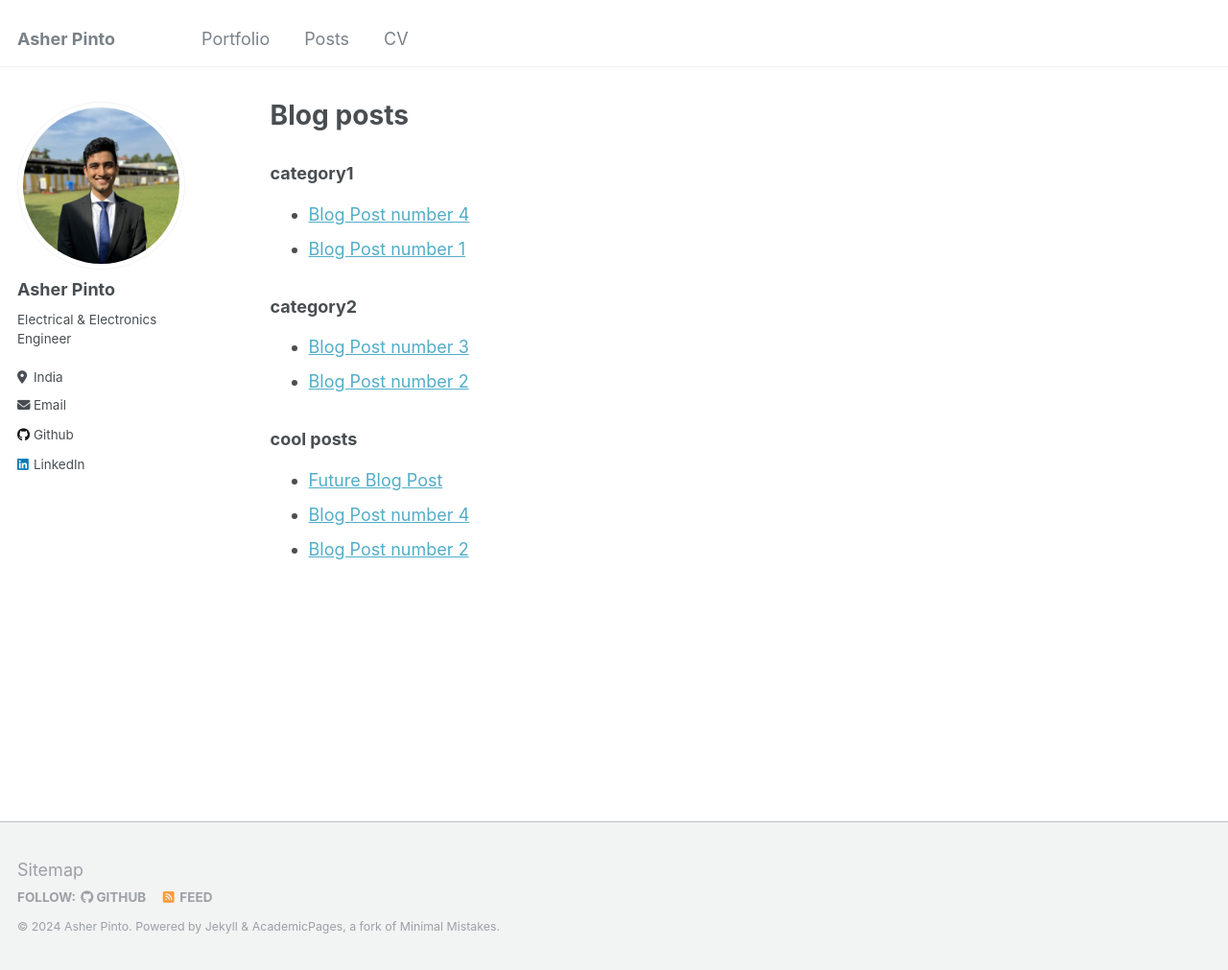
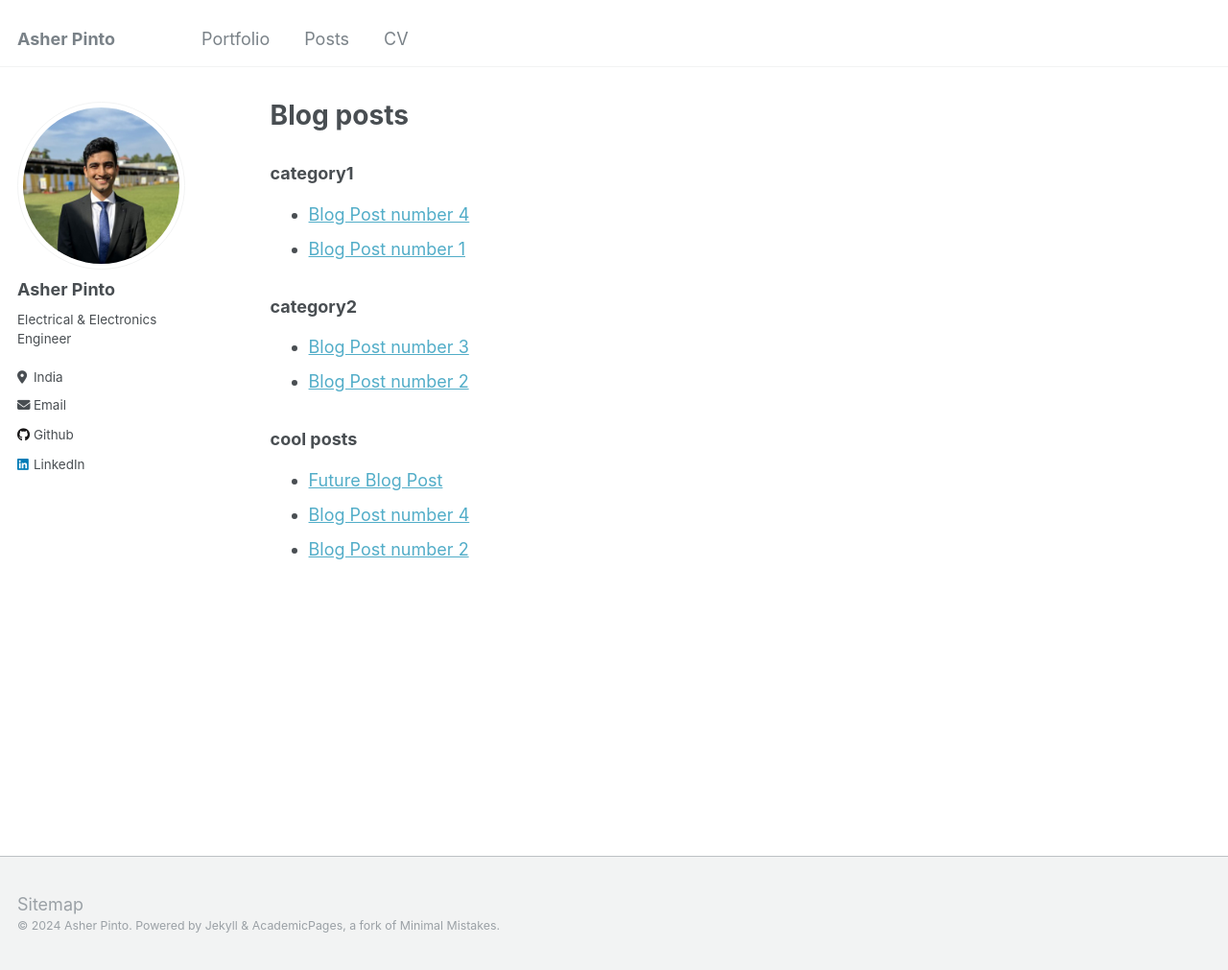
Before and after one commit to antoash/antoash.github.io, a Jekyll site: the page built from _pages/blog-posts.html, in a window 1280 px wide and 1011 px high. Shown: the whole window at 96% size. Built offline with Jekyll 4.4.1, drawn with Linux system fonts in a browser that asks for light colours.

Commit message:
Updated footer

```diff
--- a/_config.yml
+++ b/_config.yml
@@ -78,7 +78,7 @@ author:
 teaser                   :  # filename of teaser fallback teaser image placed in /images/, .e.g. "500x300.png"
 breadcrumbs              : false # true, false (default)
 words_per_minute         : 160
-future                   : true
+future                   : false
 read_more                : "disabled" # if enabled, adds "Read more" links to excerpts
 talkmap_link             : false #change to true to add link to talkmap on talks page
 comments:
--- a/_includes/footer.html
+++ b/_includes/footer.html
@@ -1,22 +1,3 @@
 {% include base_path %}
 
-{% if site.author.github or site.author.bitbucket or site.atom_feed.hide != true %}
-<div class="page__footer-follow">
-  <ul class="social-icons">
-    {% if site.data.ui-text[site.locale].follow_label %}
-      <li><strong>{{ site.data.ui-text[site.locale].follow_label }}</strong></li>
-    {% endif %}
-    {% if site.author.github %}
-      <li><a href="http://github.com/{{ site.author.github }}"><i class="fab fa-github" aria-hidden="true"></i> GitHub</a></li>
-    {% endif %}
-    {% if site.author.bitbucket %}
-      <li><a href="http://bitbucket.org/{{ site.author.bitbucket }}"><i class="fab fa-bitbucket" aria-hidden="true"></i> Bitbucket</a></li>
-    {% endif %}
-    {% if site.atom_feed.hide != true %}
-    <li><a href="{% if site.atom_feed.path %}{{ site.atom_feed.path }}{% else %}{{ base_path }}/feed.xml{% endif %}"><i class="fa fa-fw fa-rss-square" aria-hidden="true"></i> {{ site.data.ui-text[site.locale].feed_label | default: "Feed" }}</a></li>
-    {% endif %}
-  </ul>
-</div>
-{% endif %}
-
 <div class="page__footer-copyright">&copy; {{ site.time | date: '%Y' }} {{ site.name | default: site.title }}. {{ site.data.ui-text[site.locale].powered_by | default: "Powered by" }} <a href="http://jekyllrb.com" rel="nofollow">Jekyll</a> &amp; <a href="https://github.com/academicpages/academicpages.github.io">AcademicPages</a>, a fork of <a href="https://mademistakes.com/work/minimal-mistakes-jekyll-theme/" rel="nofollow">Minimal Mistakes</a>.</div>
--- a/_pages/blog-posts.html
+++ b/_pages/blog-posts.html
@@ -13,7 +13,7 @@ redirect_from:
     <h3>{{category | first}}</h3>
     <ul>
     {% for post in category.last %}
-      <li><a class="noline mono" href="{{ post.url }}">{{ post.title }}</a></li>
+      <li><a href="{{ post.url }}">{{ post.title }}</a></li>
     {% endfor %}
     </ul>
 {% endfor %}
```
